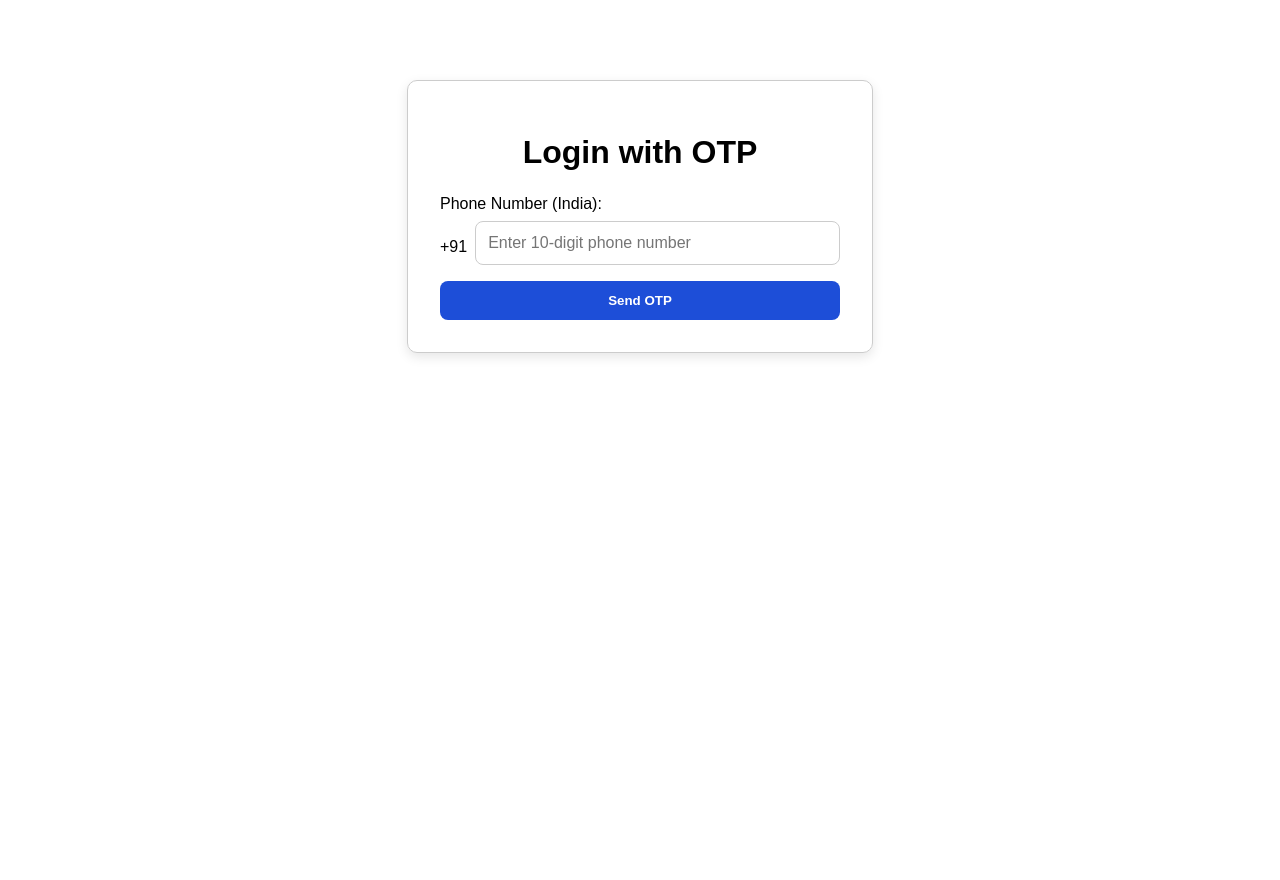
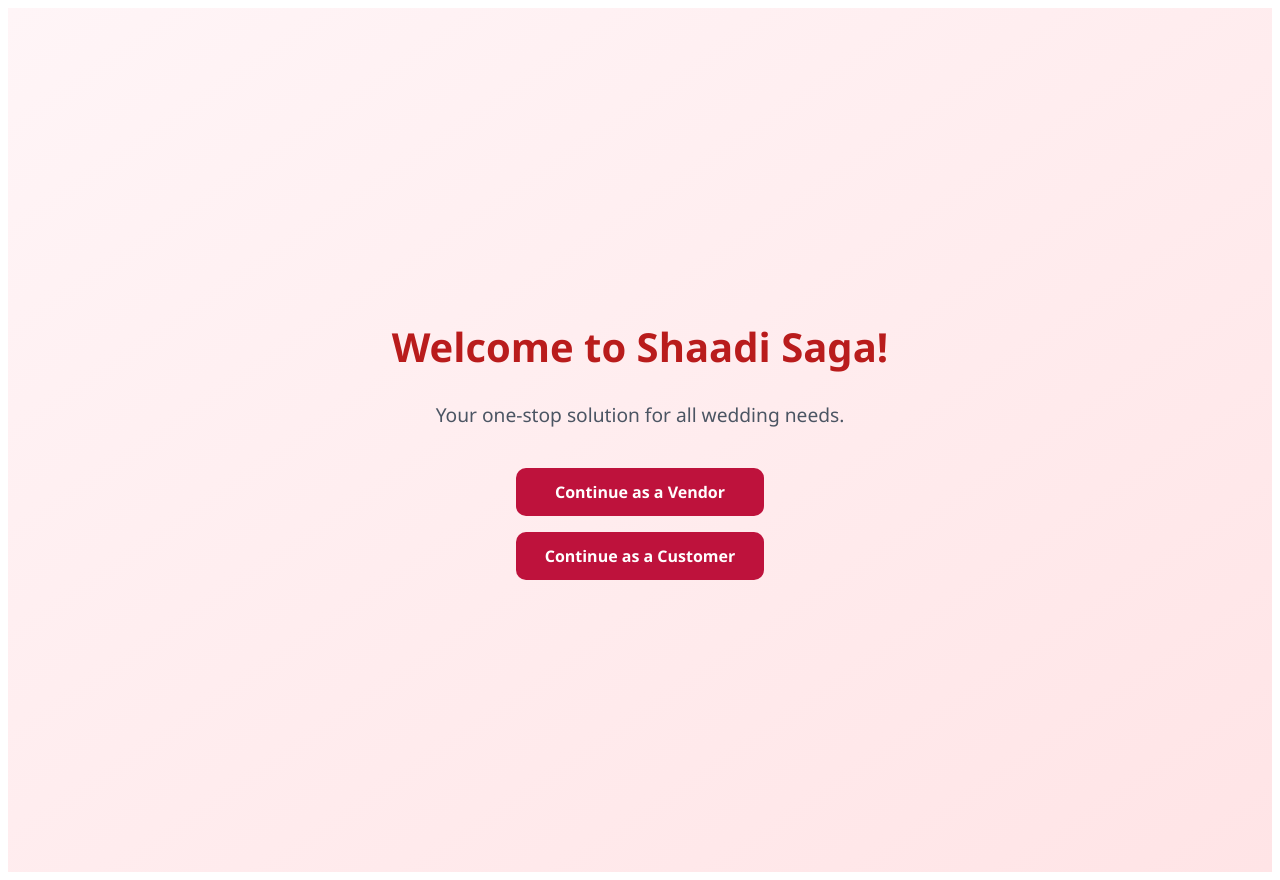
Before and after one commit to Sundaram-2001/shaadi-saga, a SvelteKit app in the folder frontend/my-app/: page / in a window 1280 px wide. Before the commit the page ends 800 px from the top, so only its background shows below. Built offline with nearby package versions, Linux system fonts and the light colour scheme; no server answers.

Commit message:
working on changes in flow

```diff
--- a/frontend/my-app/src/routes/+page.svelte
+++ b/frontend/my-app/src/routes/+page.svelte
@@ -1,118 +1,53 @@
 <script>
-	import { goto } from '$app/navigation';
-	import { supabase } from '$lib/supabaseClient';
-
-	let rawPhoneNumber = '';
-	let fullPhoneNumber = '';
-	let otpCode = '';
-	let otpSent = false;
-
-	async function loginWithOTP() {
-		if (!/^\d{10}$/.test(rawPhoneNumber)) {
-			alert('Enter a valid 10-digit phone number.');
-			return;
-		}
-
-		fullPhoneNumber = `+91${rawPhoneNumber.trim()}`;
-
-		const { data, error } = await supabase.auth.signInWithOtp({
-			phone: fullPhoneNumber,
-			options: {
-				shouldCreateUser: false
-			}
-		});
-
-		if (error) {
-			alert('Error sending the OTP: ' + error.message);
-		} else {
-			alert('OTP sent successfully!');
-			otpSent = true;
-		}
-	}
-
-	async function verifyOTP() {
-		const { data, error } = await supabase.auth.verifyOtp({
-			phone: fullPhoneNumber,
-			token: otpCode,
-			type: 'sms'
-		});
-
-		if (error) {
-			alert('Error verifying OTP: ' + error.message);
-		} else {
-			alert('Logged in successfully!');
-			goto('/home');
-		}
-	}
+	// You can add navigation logic here later
 </script>
 
 <style>
 	main {
-		max-width: 400px;
-		margin: 5rem auto;
+		display: flex;
+		flex-direction: column;
+		justify-content: center;
+		align-items: center;
+		min-height: 100vh;
+		background: linear-gradient(to bottom right, #fff5f7, #ffe4e6);
+		font-family: 'Segoe UI', sans-serif;
+		text-align: center;
 		padding: 2rem;
-		border: 1px solid #ccc;
-		border-radius: 10px;
-		box-shadow: 0 4px 12px rgba(0, 0, 0, 0.1);
-		font-family: sans-serif;
 	}
 
 	h1 {
-		text-align: center;
-		margin-bottom: 1.5rem;
+		font-size: 2.5rem;
+		color: #b91c1c; /* wedding red */
+		margin-bottom: 0.5rem;
 	}
 
-	input {
-		width: 100%;
-		padding: 0.75rem;
-		margin: 0.5rem 0 1rem;
-		border: 1px solid #ccc;
-		border-radius: 8px;
-		font-size: 1rem;
+	p {
+		font-size: 1.2rem;
+		color: #4b5563;
+		margin-bottom: 2rem;
 	}
 
-	button {
-		width: 100%;
-		padding: 0.75rem;
-		background-color: #1d4ed8;
+	a {
+		display: block;
+		text-decoration: none;
+		background-color: #be123c;
 		color: white;
+		padding: 0.8rem 1.5rem;
+		margin: 0.5rem 0;
+		border-radius: 10px;
 		font-weight: bold;
-		border: none;
-		border-radius: 8px;
-		cursor: pointer;
-		transition: background-color 0.3s;
+		transition: background 0.3s ease;
+		width: 200px;
 	}
 
-	button:hover {
-		background-color: #2563eb;
+	a:hover {
+		background-color: #9f1239;
 	}
 </style>
 
 <main>
-	<h1>Login with OTP</h1>
-
-	{#if !otpSent}
-		<label for="phone">Phone Number (India):</label>
-		<div style="display: flex; gap: 0.5rem; align-items: center;">
-			<span>+91</span>
-			<input
-				id="phone"
-				type="tel"
-				bind:value={rawPhoneNumber}
-				placeholder="Enter 10-digit phone number"
-				maxlength="10"
-			/>
-		</div>
-		<button on:click={loginWithOTP}>Send OTP</button>
-	{:else}
-		<label for="otp">Enter OTP:</label>
-		<input
-			id="otp"
-			type="text"
-			bind:value={otpCode}
-			placeholder="Enter the OTP"
-			maxlength="6"
-		/>
-		<button on:click={verifyOTP}>Verify OTP</button>
-	{/if}
+	<h1>Welcome to Shaadi Saga!</h1>
+	<p>Your one-stop solution for all wedding needs.</p>
+	<a href="/vendor">Continue as a Vendor</a>
+	<a href="/customer">Continue as a Customer</a>
 </main>
```
